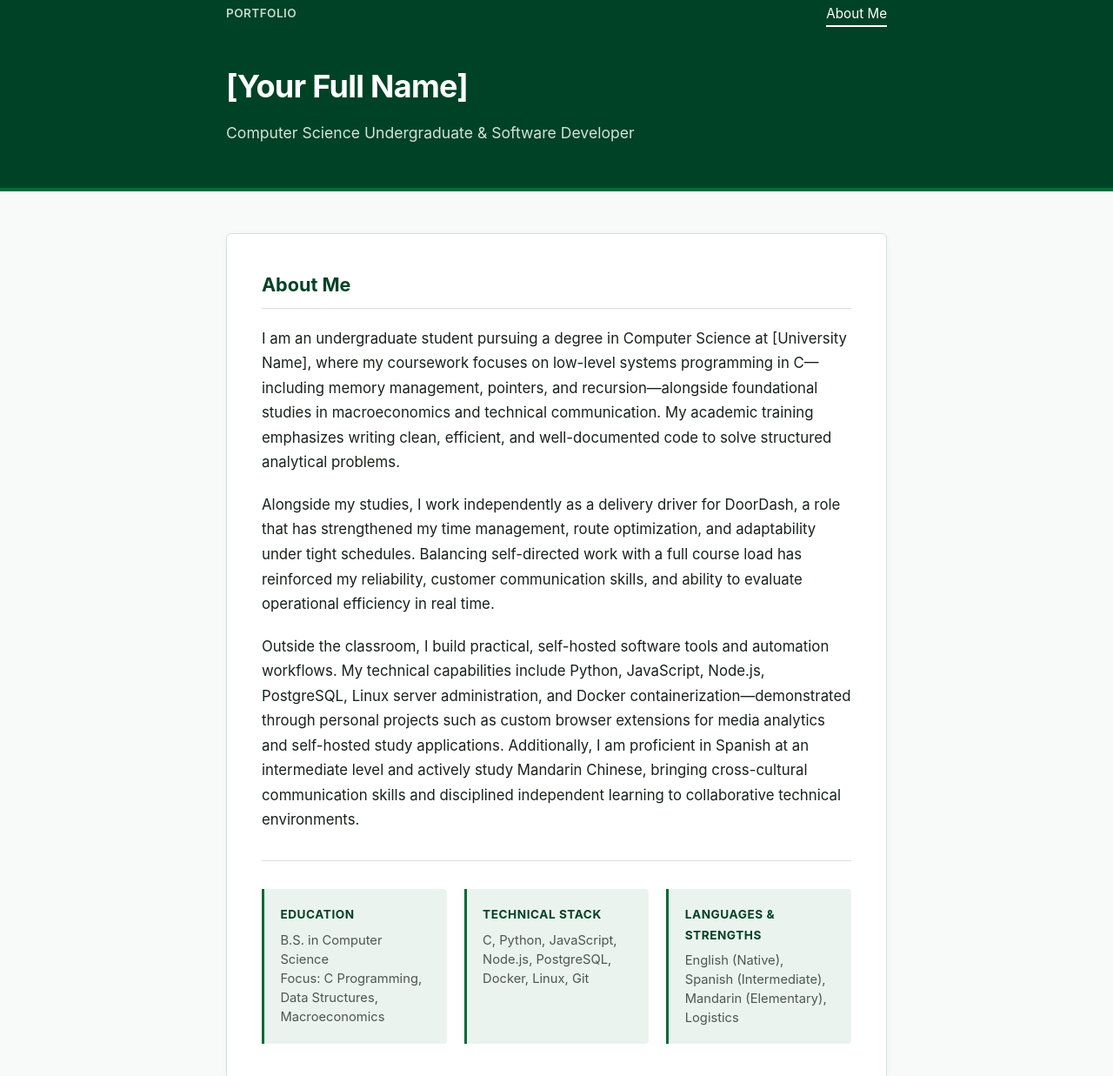
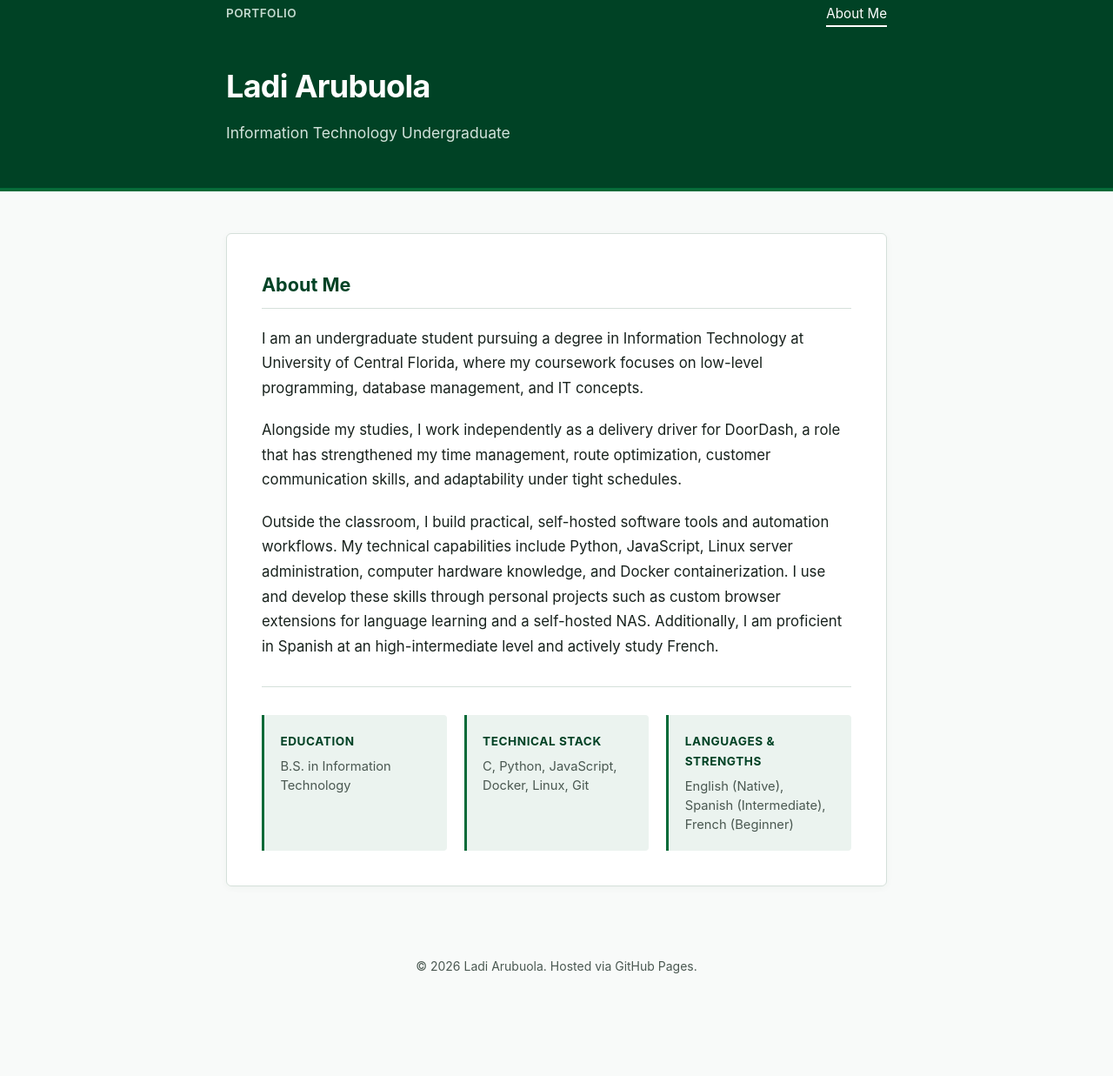
Before and after one commit to OneSteelTank/OneSteelTank.github.io, a plain HTML site: page index.html in a window 1280 px wide. Shown: the part 45-1282 px from the top of the page at 87% size. After the commit the page ends 1200 px from the top, so only its background shows below. Drawn offline with Linux system fonts and the light colour scheme.

Commit message:
Update index.html

```diff
--- a/index.html
+++ b/index.html
@@ -178,8 +178,8 @@
                     <!-- <a href="contact.html">Contact</a> -->
                 </div>
             </nav>
-            <h1>[Your Full Name]</h1>
-            <p class="subtitle">Computer Science Undergraduate &amp; Software Developer</p>
+            <h1>Ladi Arubuola</h1>
+            <p class="subtitle">Information Technology Undergraduate</p>
         </div>
     </header>
 
@@ -190,28 +190,28 @@
 
                 <div class="bio-text">
                     <p>
-                        I am an undergraduate student pursuing a degree in Computer Science at [University Name], where my coursework focuses on low-level systems programming in C—including memory management, pointers, and recursion—alongside foundational studies in macroeconomics and technical communication. My academic training emphasizes writing clean, efficient, and well-documented code to solve structured analytical problems.
+                        I am an undergraduate student pursuing a degree in Information Technology at University of Central Florida, where my coursework focuses on low-level programming, database management, and IT concepts.
                     </p>
                     <p>
-                        Alongside my studies, I work independently as a delivery driver for DoorDash, a role that has strengthened my time management, route optimization, and adaptability under tight schedules. Balancing self-directed work with a full course load has reinforced my reliability, customer communication skills, and ability to evaluate operational efficiency in real time.
+                        Alongside my studies, I work independently as a delivery driver for DoorDash, a role that has strengthened my time management, route optimization, customer communication skills, and adaptability under tight schedules.
                     </p>
                     <p>
-                        Outside the classroom, I build practical, self-hosted software tools and automation workflows. My technical capabilities include Python, JavaScript, Node.js, PostgreSQL, Linux server administration, and Docker containerization—demonstrated through personal projects such as custom browser extensions for media analytics and self-hosted study applications. Additionally, I am proficient in Spanish at an intermediate level and actively study Mandarin Chinese, bringing cross-cultural communication skills and disciplined independent learning to collaborative technical environments.
+                        Outside the classroom, I build practical, self-hosted software tools and automation workflows. My technical capabilities include Python, JavaScript,  Linux server administration, computer hardware knowledge, and Docker containerization. I use and develop these skills through personal projects such as custom browser extensions for language learning and a self-hosted NAS. Additionally, I am proficient in Spanish at an high-intermediate level and actively study French.
                     </p>
                 </div>
 
                 <div class="highlights-grid">
                     <div class="highlight-box">
                         <h3>Education</h3>
-                        <p>B.S. in Computer Science<br>Focus: C Programming, Data Structures, Macroeconomics</p>
+                        <p>B.S. in Information Technology</p>
                     </div>
                     <div class="highlight-box">
                         <h3>Technical Stack</h3>
-                        <p>C, Python, JavaScript, Node.js, PostgreSQL, Docker, Linux, Git</p>
+                        <p>C, Python, JavaScript, Docker, Linux, Git</p>
                     </div>
                     <div class="highlight-box">
                         <h3>Languages &amp; Strengths</h3>
-                        <p>English (Native), Spanish (Intermediate), Mandarin (Elementary), Logistics</p>
+                        <p>English (Native), Spanish (Intermediate), French (Beginner)</p>
                     </div>
                 </div>
             </section>
@@ -220,7 +220,7 @@
 
     <footer>
         <div class="container">
-            <p>&copy; 2026 [Your Full Name]. Hosted via GitHub Pages.</p>
+            <p>&copy; 2026 Ladi Arubuola. Hosted via GitHub Pages.</p>
         </div>
     </footer>
 
```
